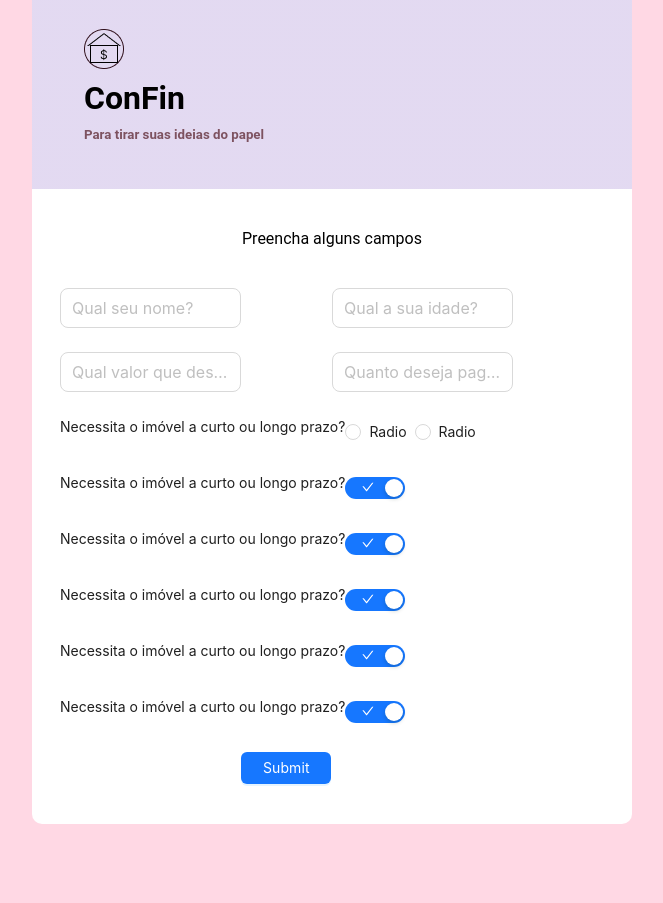
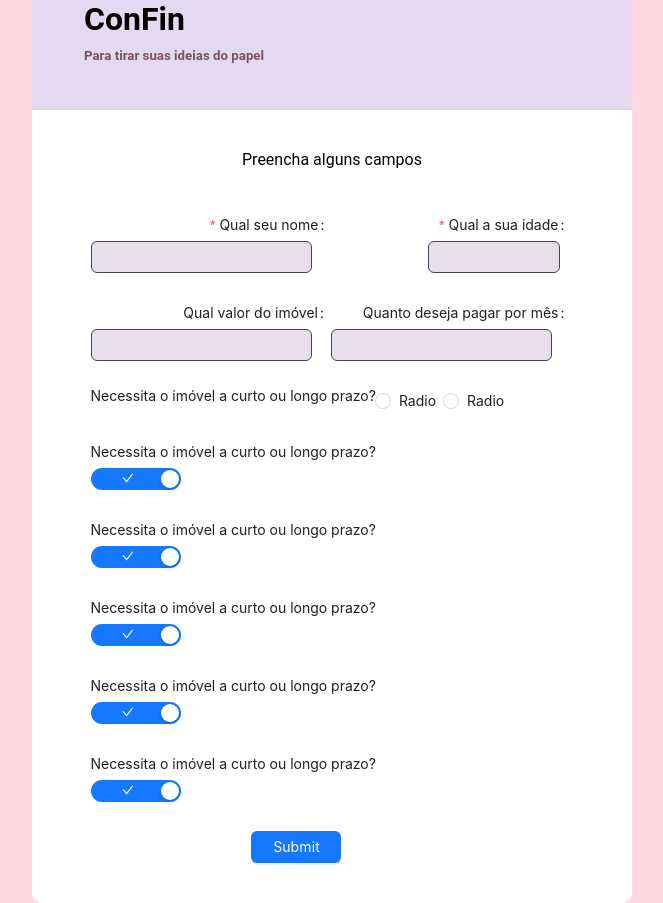
Before and after one commit to IsabelaSucharski/confin.github.io, a React (Create React App) app in the folder sistema-consorcio-financiamento/: page /formulario in a window 1280 px wide. Shown: the whole page, without its empty margins (308-971 px from the left). Before the commit the page ends 824 px from the top, so only its background shows below. Built offline with nearby package versions, Linux system fonts and the light colour scheme.

Commit message:
fix tables width

```diff
--- a/sistema-consorcio-financiamento/src/pages/Formulario/index.tsx
+++ b/sistema-consorcio-financiamento/src/pages/Formulario/index.tsx
@@ -12,77 +12,54 @@ export const Formulario: React.FC = () => {
       <span>Preencha alguns campos</span>
       <Form
         name="basic"
-        labelCol={{ span: 8 }}
-        wrapperCol={{ span: 16 }}
-        style={{ maxWidth: 600 }}
+        wrapperCol={{ span: 22 }}
+        style={{ maxWidth: "100%" }}
         initialValues={{ remember: true }}
         autoComplete="off"
       >
-        <Input.Group size="large">
-          <Row>
-            <Col>
+        <Input.Group compact>
           <Form.Item
             name="name"
-                rules={[
-                  { required: true, message: "Por favor insira seu nome" },
-                ]}
+            label="Qual seu nome"
+            rules={[{ required: true, message: "Por favor insira seu nome" }]}
+            style={{ width: "70%" }}
           >
-                <Input placeholder="Qual seu nome?" />
+            <Input />
           </Form.Item>
-            </Col>
-            <Col>
           <Form.Item
             name="age"
-                rules={[
-                  { required: true, message: "Por favor insira sua idade" },
-                ]}
+            label="Qual a sua idade"
+            rules={[{ required: true, message: "Por favor insira sua idade" }]}
+            style={{ width: "30%" }}
           >
-                <Input placeholder="Qual a sua idade?" />
+            <Input type="number" />
           </Form.Item>
-            </Col>
-          </Row>
         </Input.Group>
 
-        <Input.Group size="large">
-          <Row>
-            <Col>
-              <Form.Item name="homeValue">
-                <Input placeholder="Qual valor que deseja do imóvel? " />
+        <Input.Group compact>
+          <Form.Item
+            name="homeValue"
+            label="Qual valor do imóvel"
+            style={{ width: "50%" }}
+          >
+            <Input />
           </Form.Item>
-            </Col>
-            <Col>
-              <Form.Item name="monthtlyValue">
-                <Input placeholder="Quanto deseja pagar por mês?" />
+          <Form.Item
+            name="monthtlyValue"
+            label="Quanto deseja pagar por mês"
+            style={{ width: "50%" }}
+          >
+            <Input />
           </Form.Item>
-            </Col>
-          </Row>
         </Input.Group>
-        <Input.Group>
-          <Row>
-            <Col>
+        <Input.Group compact>
           <span>Necessita o imóvel a curto ou longo prazo?</span>
-            </Col>
-            <Col>
-              <Form.Item
-                name="username"
-                rules={[
-                  { required: true, message: "Please input your username!" },
-                ]}
-              >
+          <Form.Item name="username">
             <Radio>Radio</Radio>
           </Form.Item>
-            </Col>
-            <Col>
-              <Form.Item
-                name="username"
-                rules={[
-                  { required: true, message: "Please input your username!" },
-                ]}
-              >
+          <Form.Item name="username">
             <Radio>Radio</Radio>
           </Form.Item>
-            </Col>
-          </Row>
         </Input.Group>
 
         <Input.Group>
--- a/sistema-consorcio-financiamento/src/pages/Formulario/styles.css
+++ b/sistema-consorcio-financiamento/src/pages/Formulario/styles.css
@@ -3,8 +3,23 @@
 .ant-input-affix-wrapper:hover,
 .ant-input-affix-wrapper-focused,
 .ant-input-affix-wrapper:not(.ant-input-affix-wrapper-disabled):hover {
-  border-color: #B58392;
+  border-color: #49454F;
   outline: 0;
   -webkit-box-shadow: 0 0 0 2px #FFD8E4;
   box-shadow: 0 0 0 2px #FFD8E4;
 }
+
+
+.ant-input {
+  background-color: #E7E0EC;
+  border-color: #49454F;
+  color: black;
+}
+
+.ant-input::placeholder {
+  color: black;
+}
+
+.ant-row {
+  display: block;
+}
```
Lines whose indentation alone changed are shown as unchanged.
